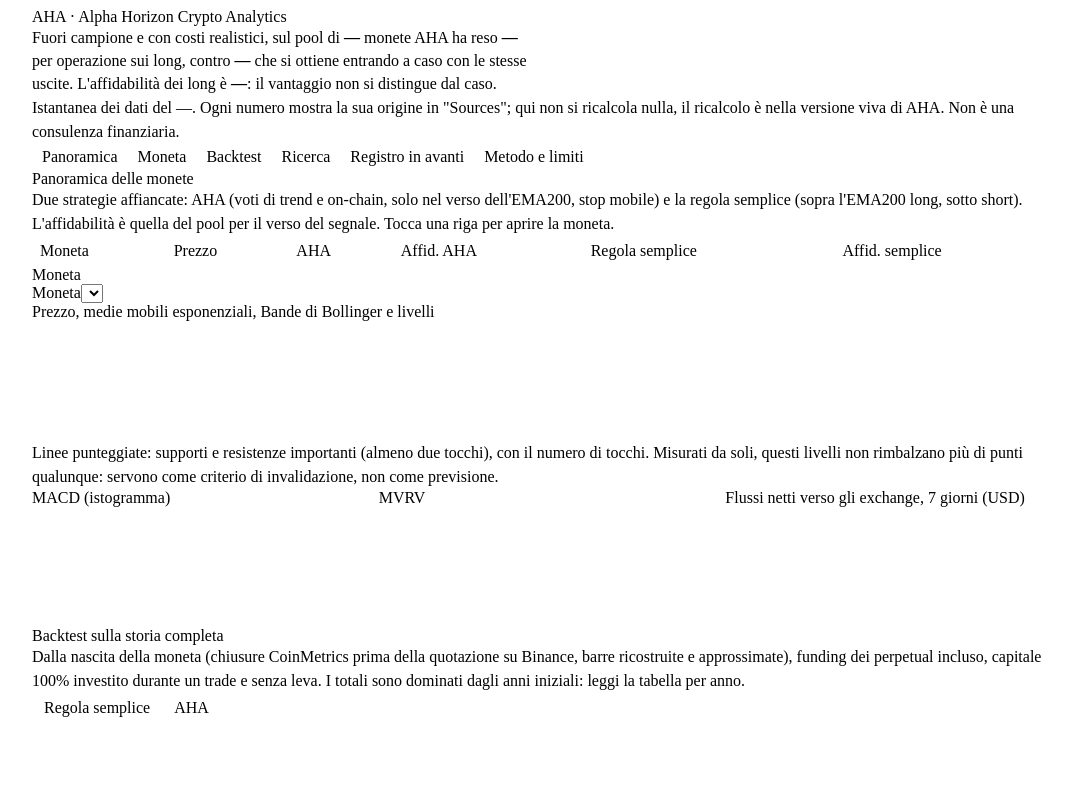
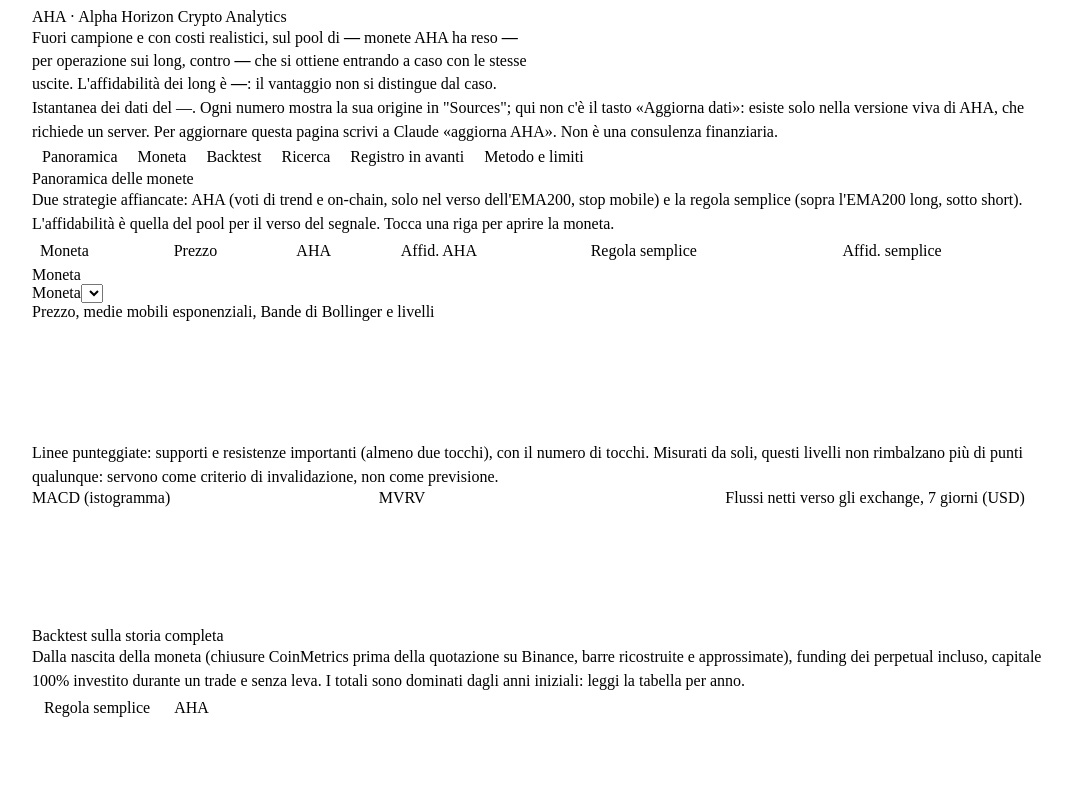
Before and after one commit to rupi7800-blip/AHA, a plain HTML site: page tools/snapshot_page/index.html in a window 1280 px wide. Shown: the top 800 px of the page, without its empty margins (88-1160 px from the left). Drawn offline with Linux system fonts and the light colour scheme.

Commit message:
Pagina istantanea: spiega dove sta il tasto Aggiorna dati
Co-Authored-By: Claude Sonnet 5.5 <noreply@anthropic.com>
Claude-Session: https://claude.ai/code/session_01RhoYxEQuLxsBkxS4fDxKtv

```diff
--- a/tools/snapshot_page/index.html
+++ b/tools/snapshot_page/index.html
@@ -41,7 +41,7 @@
     <b data-draw="val" data-source="pool" data-where="strategy=aha&amp;side=long" data-field="expectancy_r" data-fmt="r">—</b> per operazione sui long, contro
     <b data-draw="val" data-source="pool" data-where="strategy=aha&amp;side=long" data-field="chance_r" data-fmt="r">—</b> che si ottiene entrando a caso con le stesse uscite.
     L'affidabilità dei long è <b data-draw="grade" data-source="pool" data-where="strategy=aha&amp;side=long" data-field="grade">—</b>: il vantaggio non si distingue dal caso.</p>
-  <p class="ah-muted" data-read lang="it">Istantanea dei dati del <span data-draw="asof" data-source="coins" data-where="coin=BTC" data-field="asof">—</span>. Ogni numero mostra la sua origine in "Sources"; qui non si ricalcola nulla, il ricalcolo è nella versione viva di AHA. Non è una consulenza finanziaria.</p>
+  <p class="ah-muted" data-read lang="it">Istantanea dei dati del <span data-draw="asof" data-source="coins" data-where="coin=BTC" data-field="asof">—</span>. Ogni numero mostra la sua origine in "Sources"; qui non c'è il tasto «Aggiorna dati»: esiste solo nella versione viva di AHA, che richiede un server. Per aggiornare questa pagina scrivi a Claude «aggiorna AHA». Non è una consulenza finanziaria.</p>
   <nav class="ah-nav" aria-label="Sezioni">
     <a href="#panoramica">Panoramica</a><a href="#moneta">Moneta</a><a href="#backtest">Backtest</a><a href="#ricerca">Ricerca</a><a href="#registro">Registro in avanti</a><a href="#metodo">Metodo e limiti</a>
   </nav>
```
